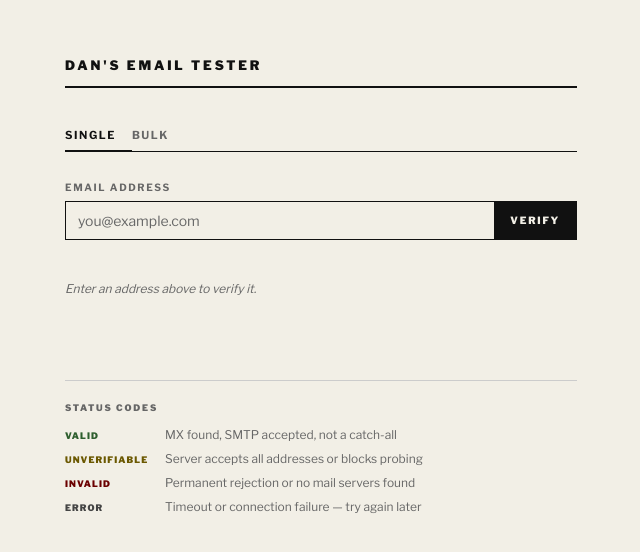
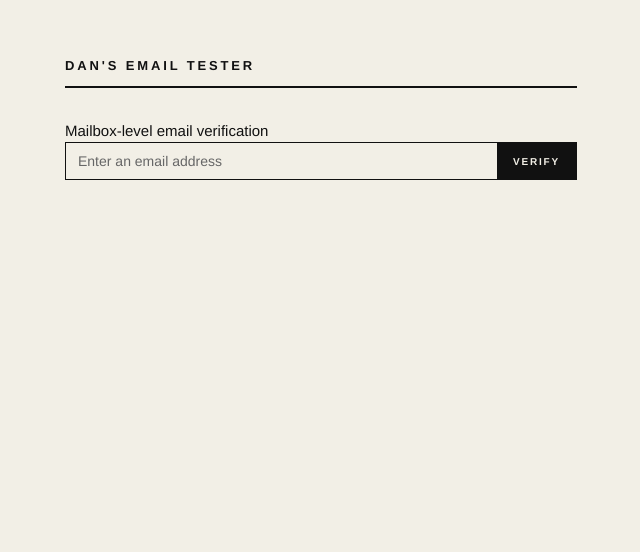
Before and after one commit to stanfordwesterncivilization/DansEmailTester, a Flask app: page / in a window 1280 px wide. Shown: the top 552 px of the page, without its empty margins (319-959 px from the left). Run offline with Flask 3, Linux system fonts and the light colour scheme.

Commit message:
Remove bulk tab, simplify to single email verify UI

```diff
--- a/templates/index.html
+++ b/templates/index.html
@@ -1,57 +1,36 @@
 <!DOCTYPE html>
 <html lang="en">
 <head>
-  <meta charset="UTF-8" />
-  <meta name="viewport" content="width=device-width, initial-scale=1.0" />
+  <meta charset="UTF-8">
+  <meta name="viewport" content="width=device-width, initial-scale=1.0">
   <title>Dan's Email Tester</title>
-  <link rel="preconnect" href="https://fonts.googleapis.com" />
-  <link rel="preconnect" href="https://fonts.gstatic.com" crossorigin />
-  <link href="https://fonts.googleapis.com/css2?family=Libre+Franklin:wght@400;700;900&display=swap" rel="stylesheet" />
-  <link rel="stylesheet" href="{{ url_for('static', filename='css/style.css') }}" />
+  <link rel="stylesheet" href="/static/css/style.css">
 </head>
 <body>
-  <h1>Dan's Email Tester</h1>
+  <div class="page-wrapper">
+    <header class="site-header">
+      <h1 class="site-title">Dan's Email Tester</h1>
+      <p class="site-subtitle">Mailbox-level email verification</p>
+    </header>
 
-  <nav class="tabs" role="tablist">
-    <button class="tab-btn tab-btn--active" data-tab="single" role="tab" aria-selected="true">Single</button>
-    <button class="tab-btn" data-tab="bulk" role="tab" aria-selected="false">Bulk</button>
-  </nav>
-
-  <section class="tab-pane tab-pane--active" id="pane-single">
-    <label class="field-label" for="email-input">Email address</label>
-    <div class="input-row">
-      <input type="email" id="email-input" class="email-input"
-             placeholder="you@example.com" autocomplete="off" spellcheck="false" />
-      <button class="verify-btn" id="verify-btn">Verify</button>
-    </div>
-    <div class="result-panel" id="result-panel" aria-live="polite">
-      <p class="result-idle">Enter an address above to verify it.</p>
-    </div>
-  </section>
-
-  <section class="tab-pane" id="pane-bulk">
-    <label class="field-label" for="bulk-input">Addresses
-      <span style="font-weight:400;text-transform:none;letter-spacing:0">(one per line, max 100)</span>
-    </label>
-    <textarea id="bulk-input" class="bulk-textarea"
-              placeholder="alice@example.com&#10;bob@domain.net&#10;carol@site.org"></textarea>
-    <div class="bulk-actions">
-      <button class="verify-btn" id="bulk-btn">Verify all</button>
-      <button class="secondary-btn" id="download-btn" disabled>Download CSV</button>
-    </div>
-    <div id="bulk-results"></div>
-  </section>
-
-  <div class="legend">
-    <p class="legend-title">Status codes</p>
-    <div class="legend-rows">
-      <div class="legend-row"><span class="legend-label legend-label--green">Valid</span><span class="legend-desc">MX found, SMTP accepted, not a catch-all</span></div>
-      <div class="legend-row"><span class="legend-label legend-label--yellow">Unverifiable</span><span class="legend-desc">Server accepts all addresses or blocks probing</span></div>
-      <div class="legend-row"><span class="legend-label legend-label--red">Invalid</span><span class="legend-desc">Permanent rejection or no mail servers found</span></div>
-      <div class="legend-row"><span class="legend-label legend-label--gray">Error</span><span class="legend-desc">Timeout or connection failure — try again later</span></div>
-    </div>
+    <main class="main-content">
+      <div class="verify-form">
+        <div class="input-row">
+          <input
+            id="email-input"
+            type="email"
+            class="email-input"
+            placeholder="Enter an email address"
+            autocomplete="off"
+            spellcheck="false"
+          >
+          <button id="verify-btn" class="verify-btn">Verify</button>
+        </div>
+        <div id="result-panel" class="result-panel"></div>
+      </div>
+    </main>
   </div>
 
-  <script src="{{ url_for('static', filename='js/app.js') }}"></script>
+  <script src="/static/js/app.js"></script>
 </body>
 </html>
```
